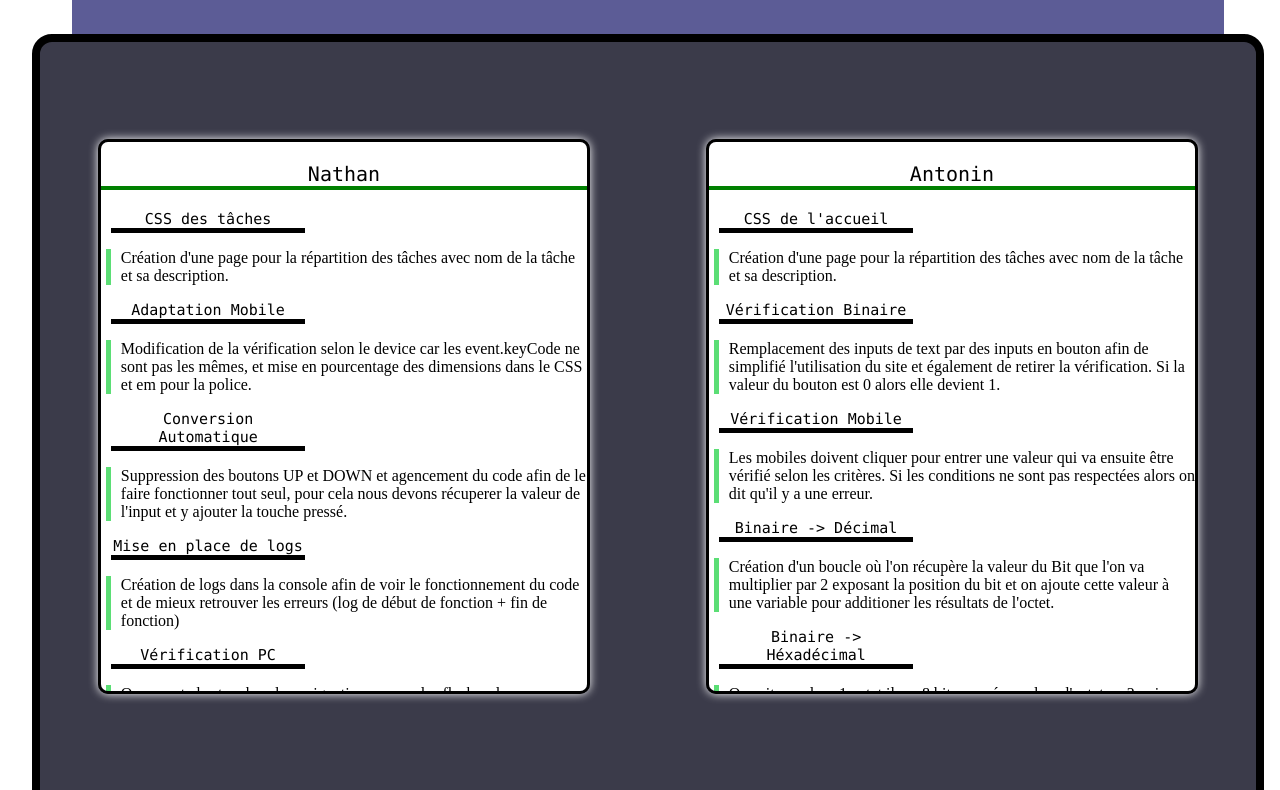
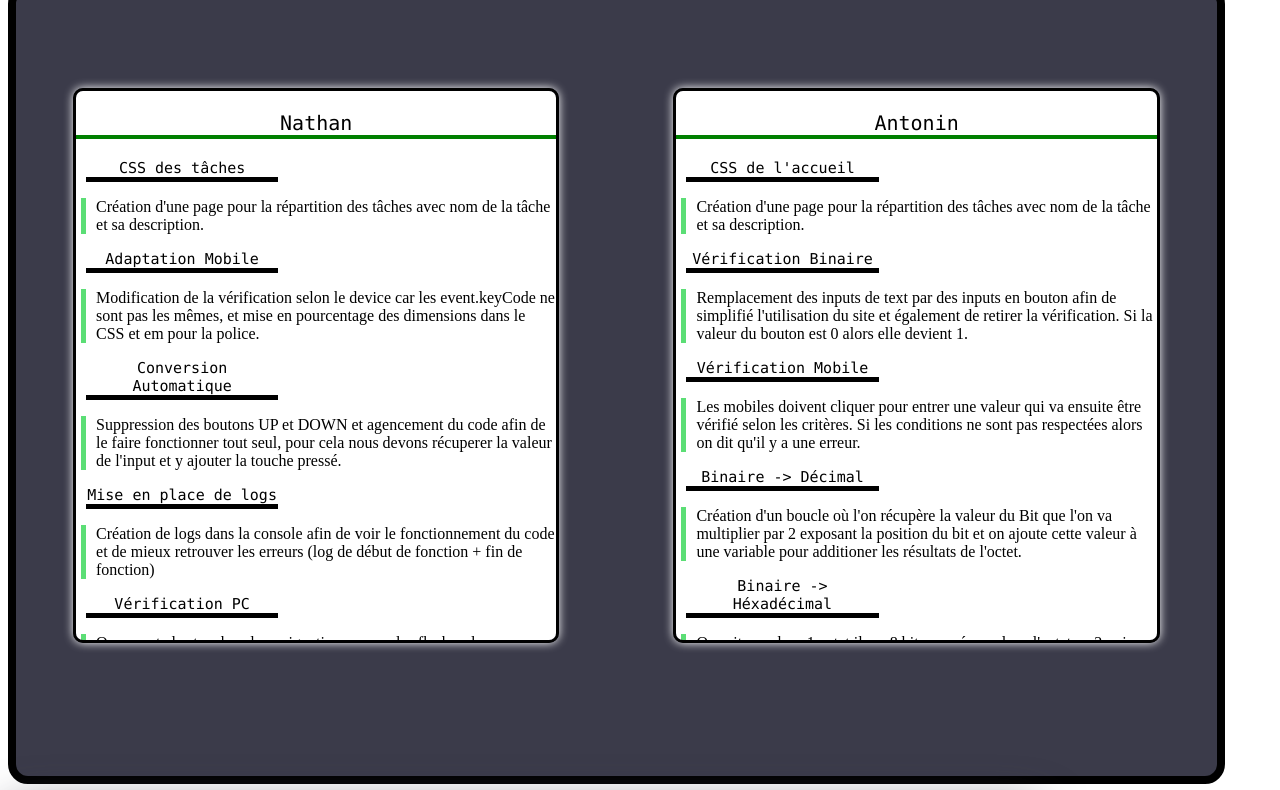
Before and after one commit to XeraFiu-YTB/convertisseur, a plain HTML site: page taches/index.html in a window 1280 px wide. Shown: the part 132-922 px from the top of the page. Drawn offline with Linux system fonts and the light colour scheme.

Commit message:
Update style.css

```diff
--- a/taches/style.css
+++ b/taches/style.css
@@ -1,9 +1,5 @@
 body {
-	display : flex;
-    flex-direction : column;
-    justify-content : space-around;
     align-items : center;
-    width : 100%;
 }
 
 header
```
